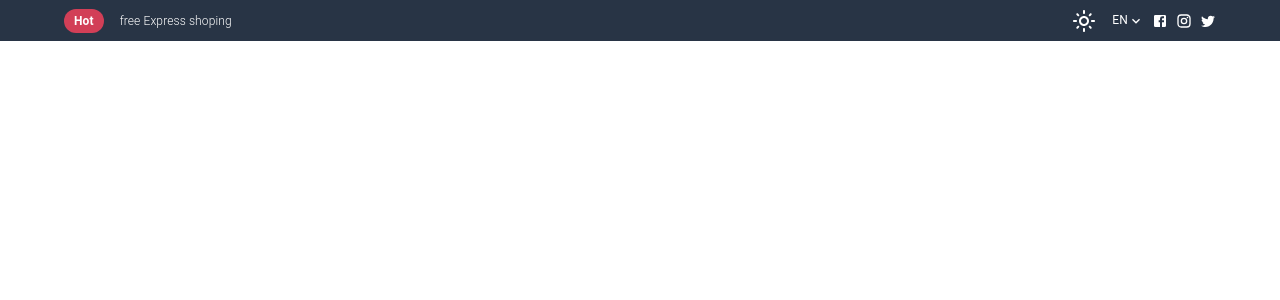
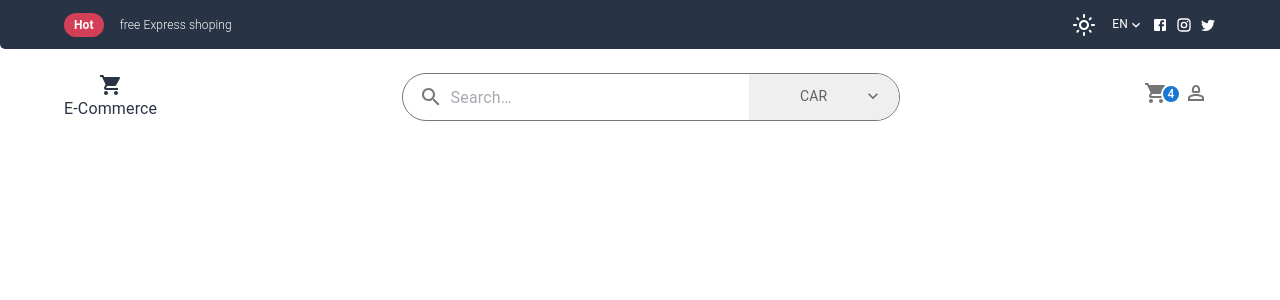
Before and after one commit to Little-grow/E-Commerce, a React (Vite) app: page / in a window 1280 px wide. Shown: the top 300 px of the page. Built offline with nearby package versions, Linux system fonts and the light colour scheme.

Commit message:
create: header 2

```diff
--- a/src/App.jsx
+++ b/src/App.jsx
@@ -1,19 +1,23 @@
 import { CssBaseline, ThemeProvider } from "@mui/material";
 import { ColorModeContext, useMode } from "./theme";
 import Header1 from "./Components/Header/Header1";
+import Header2 from "./Components/Header/Header2";
 
 function App() {
     const [theme, colorMode] = useMode();
   return (
     <>
       <ColorModeContext.Provider
-// @ts-ignore
-      value={colorMode}>
+        // @ts-ignore
+        value={colorMode}
+      >
         <ThemeProvider
-// @ts-ignore
-        theme={theme}>
+          // @ts-ignore
+          theme={theme}
+        >
           <CssBaseline />
           <Header1 />
+          <Header2 />
         </ThemeProvider>
       </ColorModeContext.Provider>
     </>
--- a/src/Components/Header/Header1.jsx
+++ b/src/Components/Header/Header1.jsx
@@ -16,14 +16,13 @@
 import Menu from "@mui/material/Menu";
 import ExpandMoreIcon from "@mui/icons-material/ExpandMore";
 
+
 const options = [
     "AR",
     "EN"
 ];
 
-
-const  Header1 = () =>  {
-
+const  Header1 = () => {
   const [anchorEl, setAnchorEl] = React.useState(null);
   const [selectedIndex, setSelectedIndex] = React.useState(1);
   const open = Boolean(anchorEl);
@@ -40,15 +39,14 @@
     setAnchorEl(null);
   };
 
-
-
-
   const colorMode = useContext(ColorModeContext);
   const theme = useTheme();
 return (
   <Box
     sx={{
       backgroundColor: "#283445",
+      py: "4px",
+      borderBottomLeftRadius: "5px"
     }}
   >
   <Container>
--- a/src/Components/Header/Header2.jsx
+++ b/src/Components/Header/Header2.jsx
@@ -0,0 +1,169 @@
+/* eslint-disable no-unused-vars */
+import { Badge, Box, Container, IconButton, InputBase, Stack, Typography, alpha, styled, useTheme } from "@mui/material"
+import ShoppingCartIcon from "@mui/icons-material/ShoppingCart";
+import SearchIcon from "@mui/icons-material/Search";
+import Person2OutlinedIcon from "@mui/icons-material/Person2Outlined";
+
+import List from "@mui/material/List";
+import ListItem from "@mui/material/ListItem";
+import ListItemText from "@mui/material/ListItemText";
+import MenuItem from "@mui/material/MenuItem";
+import Menu from "@mui/material/Menu";
+import { useState } from "react";
+import ExpandMoreIcon from "@mui/icons-material/ExpandMore";
+
+
+const options = [
+    "ALL catigories ",
+    "CAR ",
+    "CLOTHES",
+    "Hide ",
+];
+
+const Search = styled("div")(({ theme }) => ({
+    position: "relative",
+    flexGrow: 0.2,
+    borderRadius: theme.shape.borderRadius,
+    border: "1px #777 solid",
+    "&:hover": {
+    backgroundColor: alpha(theme.palette.common.white, 0.25),
+    },
+    marginRight: theme.spacing(2),
+    marginLeft: 0,
+    minWidth: "250px",
+    [theme.breakpoints.up("sm")]: {
+    marginLeft: theme.spacing(3),
+    width: "auto",
+    },
+}));
+
+const SearchIconWrapper = styled("div")(({ theme }) => ({
+    padding: theme.spacing(0, 2),
+    height: "100%",
+    position: "absolute",
+    pointerEvents: "none",
+    display: "flex",
+    alignItems: "center",
+    justifyContent: "center",
+    color: "#777"
+}));
+
+const StyledInputBase = styled(InputBase)(({ theme }) => ({
+    color: "inherit",
+    "& .MuiInputBase-input": {
+    padding: theme.spacing(1, 1, 1, 0),
+    // vertical padding + font size from searchIcon
+    paddingLeft: `calc(1em + ${theme.spacing(4)})`,
+    transition: theme.transitions.create("width"),
+    width: "100%",
+    [theme.breakpoints.up("md")]: {
+    width: "20ch",
+    },
+    },
+}));
+
+const StyledBadge = styled(Badge)(({ theme }) => ({
+"& .MuiBadge-badge": {
+    right: -3,
+    top: 13,
+    border: `2px solid ${theme.palette.background.paper}`,
+    padding: "0 4px",
+},
+}));
+
+const Header2 = () => {
+    const [anchorEl, setAnchorEl] = useState(null);
+    const [selectedIndex, setSelectedIndex] = useState(1);
+    const open = Boolean(anchorEl);
+    const handleClickListItem = (event) => {
+        setAnchorEl(event.currentTarget);
+    };
+
+    const handleMenuItemClick = (event, index) => {
+        setSelectedIndex(index);
+        setAnchorEl(null);
+    };
+
+    const handleClose = () => {
+        setAnchorEl(null);
+    };
+
+    const theme = useTheme()
+return (
+    <Container sx={{ my: 3, display: "flex", justifyContent: "space-between" }}>
+    <Stack alignItems={"center"}>
+        <ShoppingCartIcon />
+        <Typography variant="body1">E-Commerce</Typography>
+    </Stack>
+
+    <Search
+        sx={{
+        borderRadius: "25px",
+        display: "flex",
+        justifyContent: "space-between",
+        overflow: "hidden",
+        }}>
+        <SearchIconWrapper>
+          <SearchIcon />
+        </SearchIconWrapper>
+        <StyledInputBase
+        placeholder="Search…"
+        inputProps={{ "aria-label": "search" }}
+        />
+        <List
+        component="nav"
+        aria-label="Device settings"
+          // @ts-ignore
+        sx={{ bgcolor: theme.palette.catigory.main, p: "0px" }}
+        >
+        <ListItem
+        sx={{width: "150px", textAlign: "center", "&:hover": {cursor: "pointer"}}}
+            id="lock-button"
+            aria-haspopup="listbox"
+            aria-controls="lock-menu"
+            aria-expanded={open ? "true" : undefined}
+            onClick={handleClickListItem}
+        >
+            <ListItemText secondary={options[selectedIndex]} />
+            <ExpandMoreIcon sx={{ fontSize: "20px", color: "#6c6c6c" }} />
+        </ListItem>
+        </List>
+        <Menu
+            id="lock-menu"
+            anchorEl={anchorEl}
+            open={open}
+            onClose={handleClose}
+            MenuListProps={{
+                "aria-labelledby": "lock-button",
+                role: "listbox",
+            }}
+        >
+        {options.map((option, index) => (
+            <MenuItem
+            sx={{fontSize: "13px"}}
+            key={option}
+            //   disabled={index === 0}
+            selected={index === selectedIndex}
+            onClick={(event) => handleMenuItemClick(event, index)}
+            >
+            {option}
+            </MenuItem>
+        ))}
+        </Menu>
+    </Search>
+
+    <Box>
+        <IconButton aria-label="cart">
+        <StyledBadge badgeContent={4} color="primary">
+            <ShoppingCartIcon />
+        </StyledBadge>
+        </IconButton>
+        <IconButton>
+        <Person2OutlinedIcon />
+        </IconButton>
+      </Box>
+    </Container>
+  );
+}
+
+export default Header2
--- a/src/theme.jsx
+++ b/src/theme.jsx
@@ -9,6 +9,9 @@
     ...(mode === "light"
       ? {
           // palette values for light mode
+          catigory: {
+            main: "#efefef",
+          },
           text: {
             primary: "#2B3445",
           },
@@ -22,6 +25,9 @@
         }
       : {
           // palette values for dark mode
+          catigory: {
+            main: "#3e3e3e",
+          },
           neutral: {
             main: "#64748B",
           },
```
Lines whose indentation alone changed are shown as unchanged.
